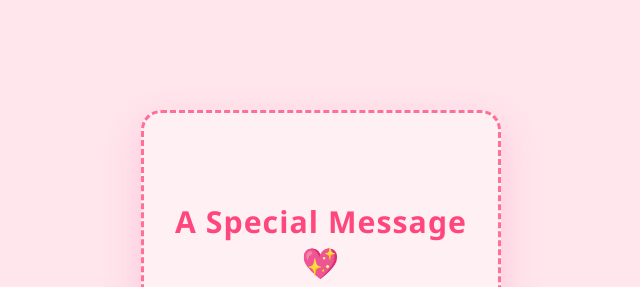
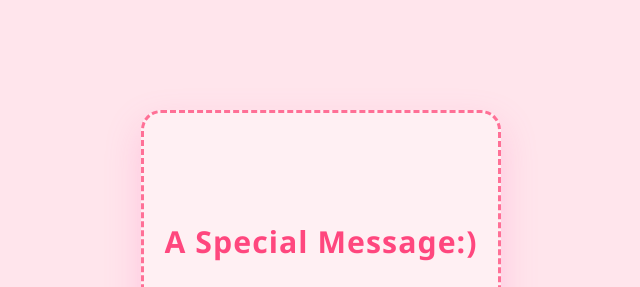
Before and after one commit to sai1855/for-senior, a plain HTML site: page index.html in a window 1280 px wide. Shown: the part 65-352 px from the top of the page, without its empty margins (319-959 px from the left). Drawn offline with Linux system fonts and the light colour scheme.

Commit message:
Update index.html

```diff
--- a/index.html
+++ b/index.html
@@ -94,7 +94,7 @@
     <div class="bg-gradient" id="bgGradient"></div>
 
     <div class="envelope-container" id="envelope">
-        <div class="envelope-title">A Special Message 💖</div>
+        <div class="envelope-title">A Special Message:)</div>
         <div class="ribbon-wrap" onclick="openInvitation()">
             <div class="bow" id="mainBow">💝</div>
         </div>
```
